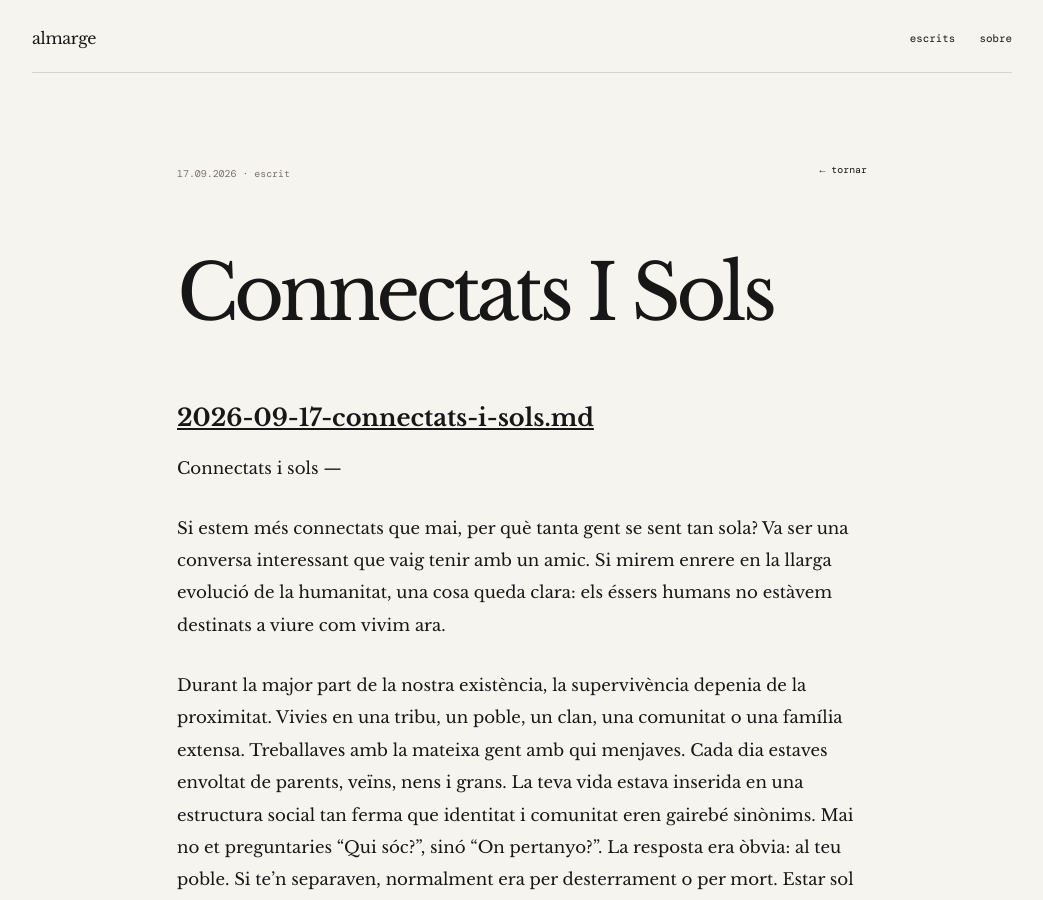
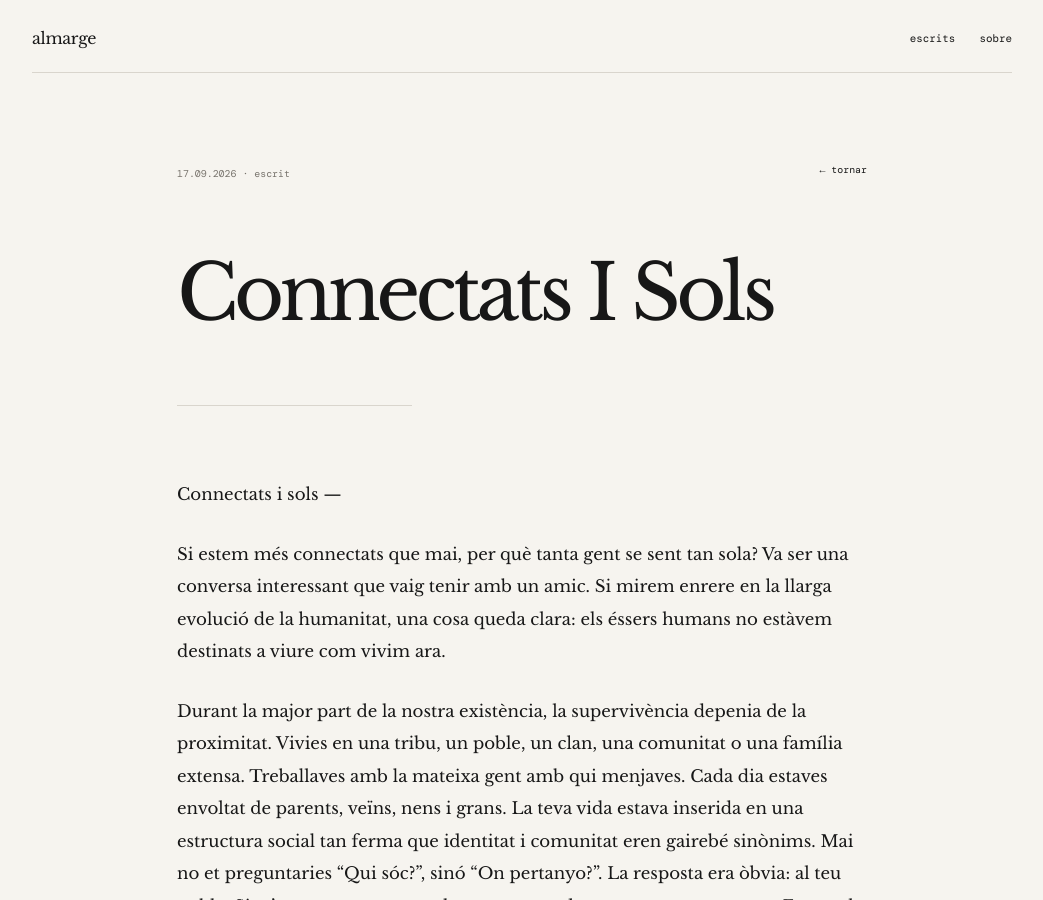
Before and after one commit to almarge/almarge.github.io, a Jekyll site: the page built from _posts/2026-09-17-connectats-i-sols.md, in a window 1280 px wide and 900 px high. Shown: the whole window, without its empty margins (118-1161 px from the left). Built offline with Jekyll 4.4.1, drawn with Linux system fonts in a browser that asks for light colours; our own code applies the rules of GitHub Pages for plain Markdown files.

Commit message:
Update 2026-09-17-connectats-i-sols.md

```diff
--- a/_posts/2026-09-17-connectats-i-sols.md
+++ b/_posts/2026-09-17-connectats-i-sols.md
@@ -1,4 +1,4 @@
-[2026-09-17-connectats-i-sols.md](https://github.com/user-attachments/files/32358012/2026-09-17-connectats-i-sols.md)
+
 ---
 Connectats i sols
 ---
```
